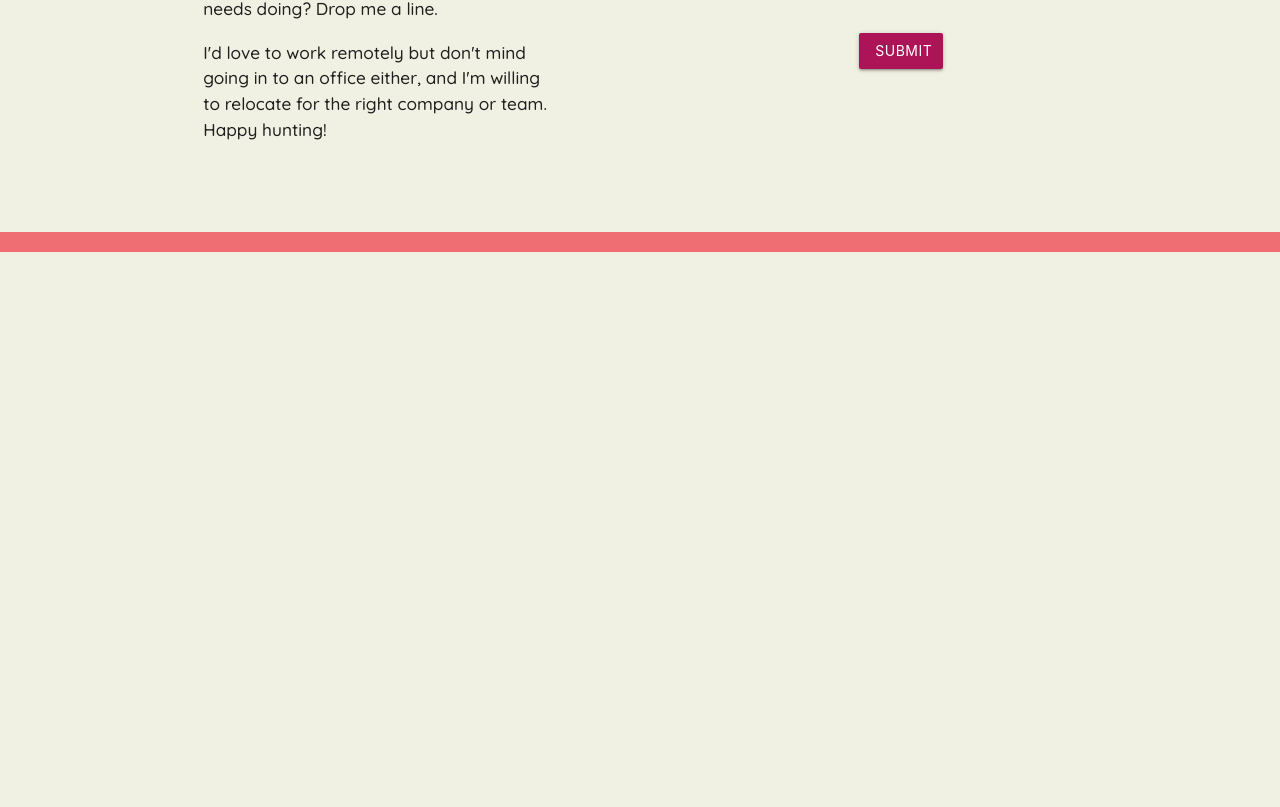
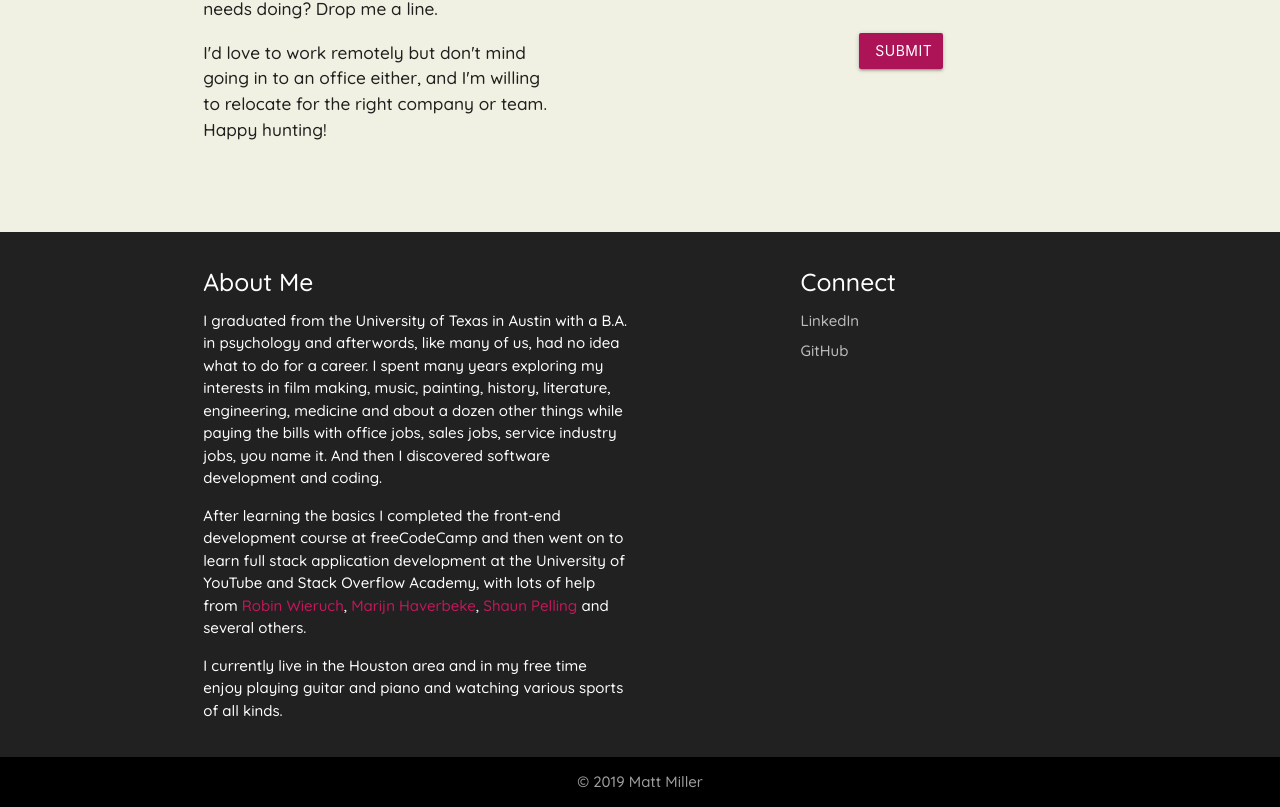
Before and after one commit to mdashmiller/dev-site-front-end, a React (Create React App) app: page / in a window 1280 px wide. Shown: the part 3059-3866 px from the top of the page. Before the commit the page ends 3311 px from the top, so only its background shows below. Built offline with nearby package versions, Linux system fonts and the light colour scheme.

Commit message:
add Footer component

```diff
--- a/Utils/_master.scss
+++ b/Utils/_master.scss
@@ -1,5 +1,7 @@
 $old-paper: #f0f0e3;
+$lightest-grey: #bdbdbd;
 $light-grey: #7e7e7e;
+$med-grey: #9e9e9e;
 $dark-grey: #212121;
 $darker-grey: #1a1a1a;
 $dark-pink: #ad1457;
--- a/src/components/Footer/index.js
+++ b/src/components/Footer/index.js
@@ -1,9 +1,58 @@
 import React from 'react'
+import './styles.scss'
 
 const Footer = () => {
   return (
-    <footer className="page-footer">
-
+    <footer data-test="footer" className="page-footer">
+      <div className="container">
+        <div data-test="row" className="row">
+          <div data-test="col" className="col s12 l6">
+            <h5 data-test="title">About Me</h5>
+            <p data-test="content">
+              I graduated from the University of Texas
+              in Austin with a B.A. in psychology and
+              afterwords, like many of us, had no idea
+              what to do for a career. I spent many years
+              exploring my interests in film making,
+              music, painting, history, literature,
+              engineering, medicine and about a dozen
+              other things while paying the bills with
+              office jobs, sales jobs, service industry
+              jobs, you name it. And then I discovered
+              software development and coding.
+            </p>
+            <p data-test="content">
+              After learning the basics I completed the
+              front-end development course at freeCodeCamp
+              and then went on to learn full stack application
+              development at the University of YouTube and
+              Stack Overflow Academy, with lots of help from <a
+              href="https://www.robinwieruch.de/" target="_blank">
+              Robin Wieruch</a>, <a href="https://marijnhaverbeke.nl/"
+              target="_blank">Marijn Haverbeke</a>, <a
+              href="https://www.thenetninja.co.uk/" target="_blank">
+              Shaun Pelling</a> and several others.
+            </p>
+            <p data-test="content">
+              I currently live in the Houston area and in my
+              free time enjoy playing guitar and piano
+              and watching various sports of all kinds.
+            </p>
+          </div>
+          <div data-test="col" className="col s12 l4 offset-l2">
+            <h5 data-test="title">Connect</h5>
+            <ul>
+              <li><a data-test="link" href="linkedin.com">LinkedIn</a></li>
+              <li><a data-test="link" href="github.com">GitHub</a></li>
+            </ul>
+          </div>
+        </div>
+      </div>
+      <div data-test="copy-div" className="footer-copyright">
+        <div data-test="copyright" className="container center-align">
+          &copy; 2019 Matt Miller
+        </div>
+      </div>
     </footer>
   )
 }
--- a/src/components/Footer/styles.scss
+++ b/src/components/Footer/styles.scss
@@ -2,4 +2,27 @@
 
 .page-footer {
   background-color: $dark-grey;
+
+  li {
+    margin-bottom: 8px;
+  }
+
+  a {
+    color: $lightest-grey;
+  }
+
+  p {
+
+    a {
+      color: $lighter-pink;
+    }
+  }
+
+  .footer-copyright {
+    background-color: black;
+
+    div {
+      color: $med-grey;
+    }
+  }
 }
```
Also changed, not shown: src/components/Footer/spec.js (+14 -7 lines).
